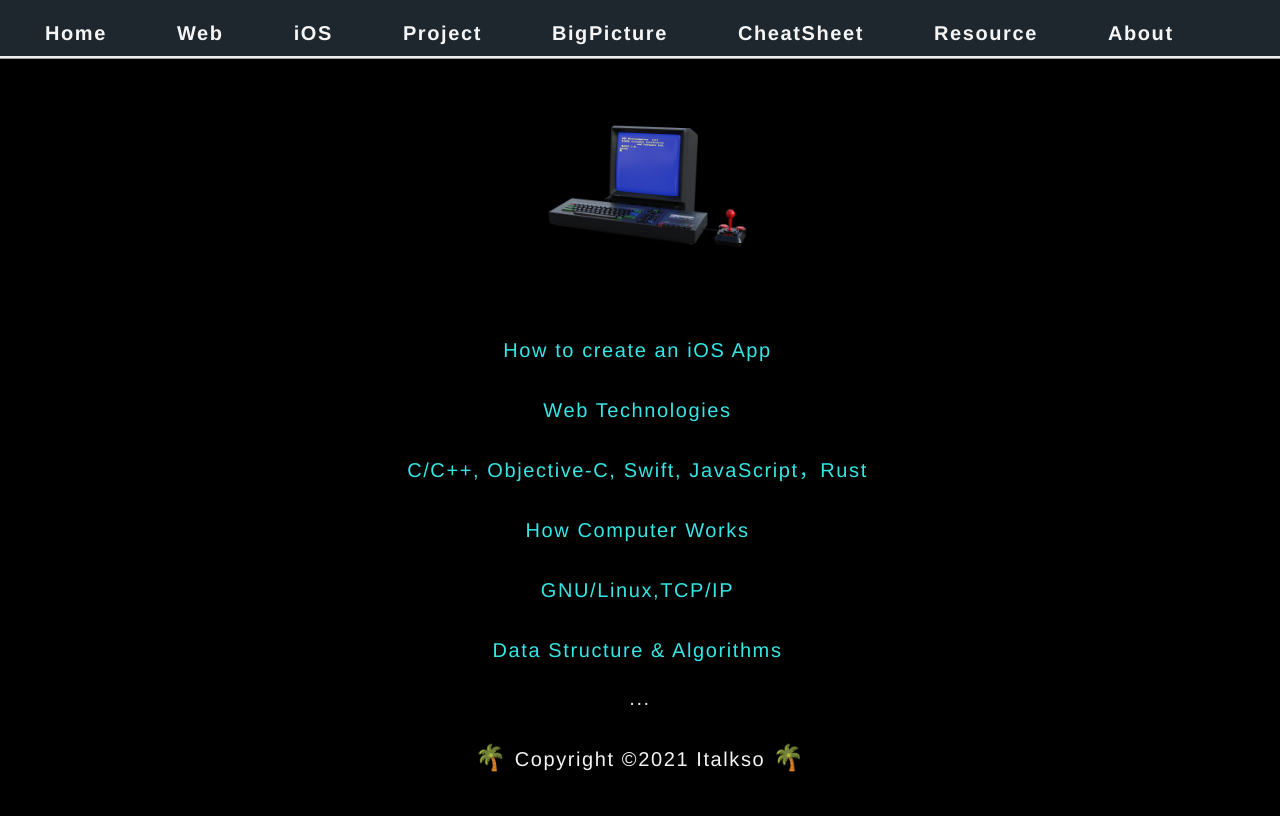
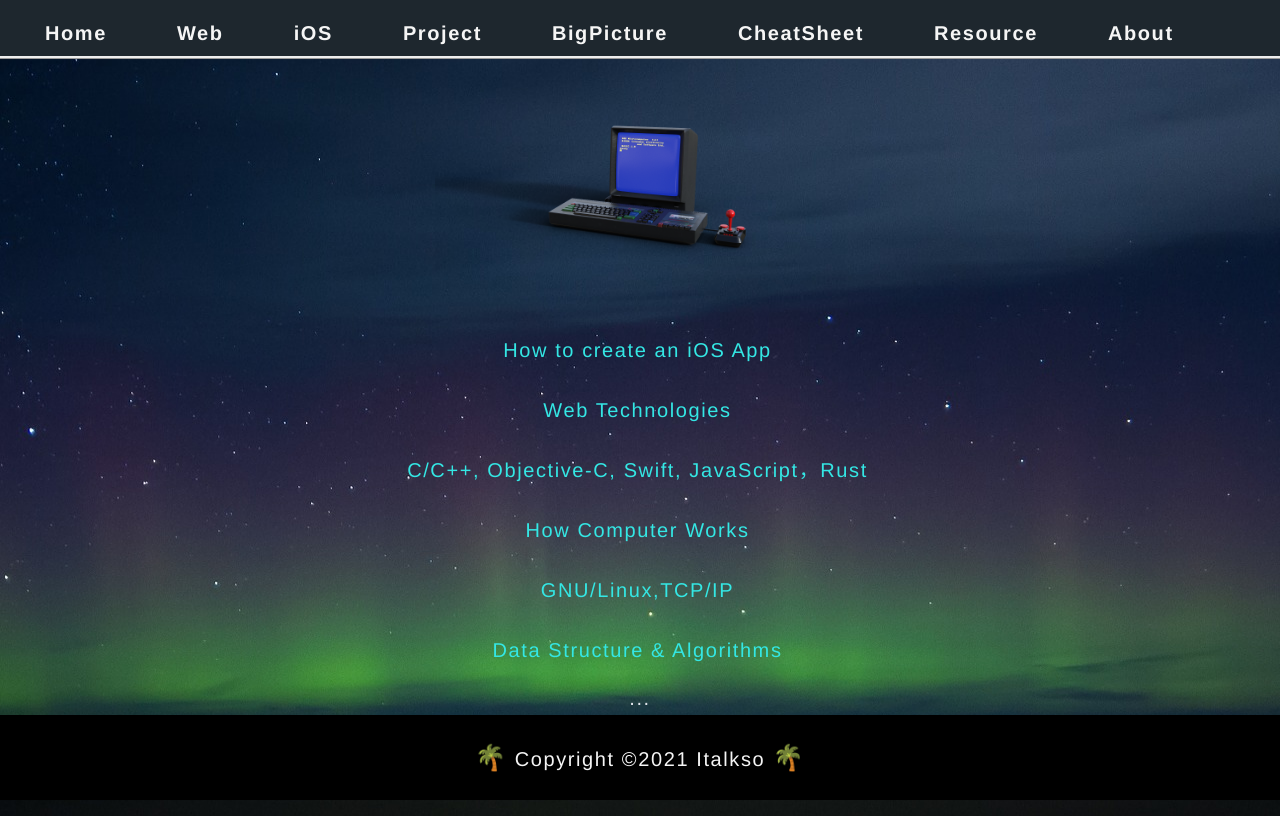
Before and after one commit to italkso/italkso.github.io, a plain HTML site: page index.html in a window 1280 px wide. Drawn offline with Linux system fonts and the light colour scheme.

Commit message:
Change background image

```diff
--- a/styles/style.css
+++ b/styles/style.css
@@ -9,8 +9,8 @@ html {
     max-width: 100%;
     line-height: 1.8;
     letter-spacing: 0.08em;
-    background-color: black;
-    /*background-image: url(../images/northern-lights.jpg);*/
+    /*background-color: black;*/
+    background-image: url(../images/northern-lights.jpg);
     background-repeat: no-repeat;
     background-attachment: fixed;
     background-position: center;
```
